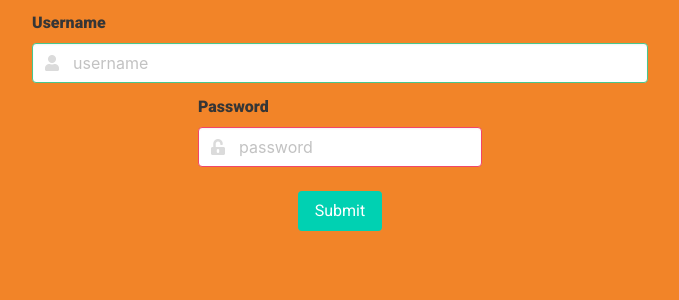
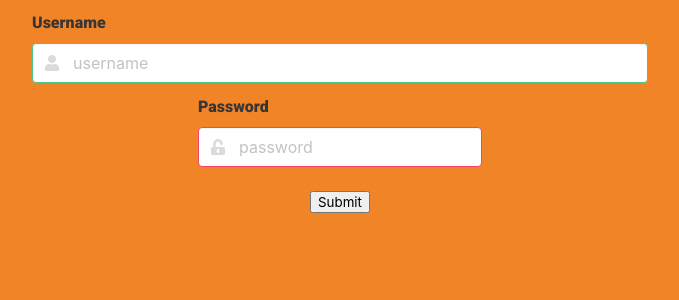
Before and after one commit to Code-Institute-Submissions/Spannakin-yarn-barn, a Flask app: page /register in a window 1280 px wide. Shown: the part 173-473 px from the top of the page, without its empty margins (300-979 px from the left). Run offline with Flask 2, Linux system fonts and the light colour scheme; some libraries are stand-ins or nearby versions.

Commit message:
ADD submit button changed to allow correct functionality

```diff
--- a/templates/pages/register.html
+++ b/templates/pages/register.html
@@ -28,10 +28,8 @@
         </div>
         <!--submit button-->
         <div class="field is-grouped is-grouped-centered">
-              <a class="button is-primary" type="submit">
-                Submit
-              </a>
-          </div>
+          <input type="submit"></input>
+        </div>
     </form>
 
 {% endblock %}
```
